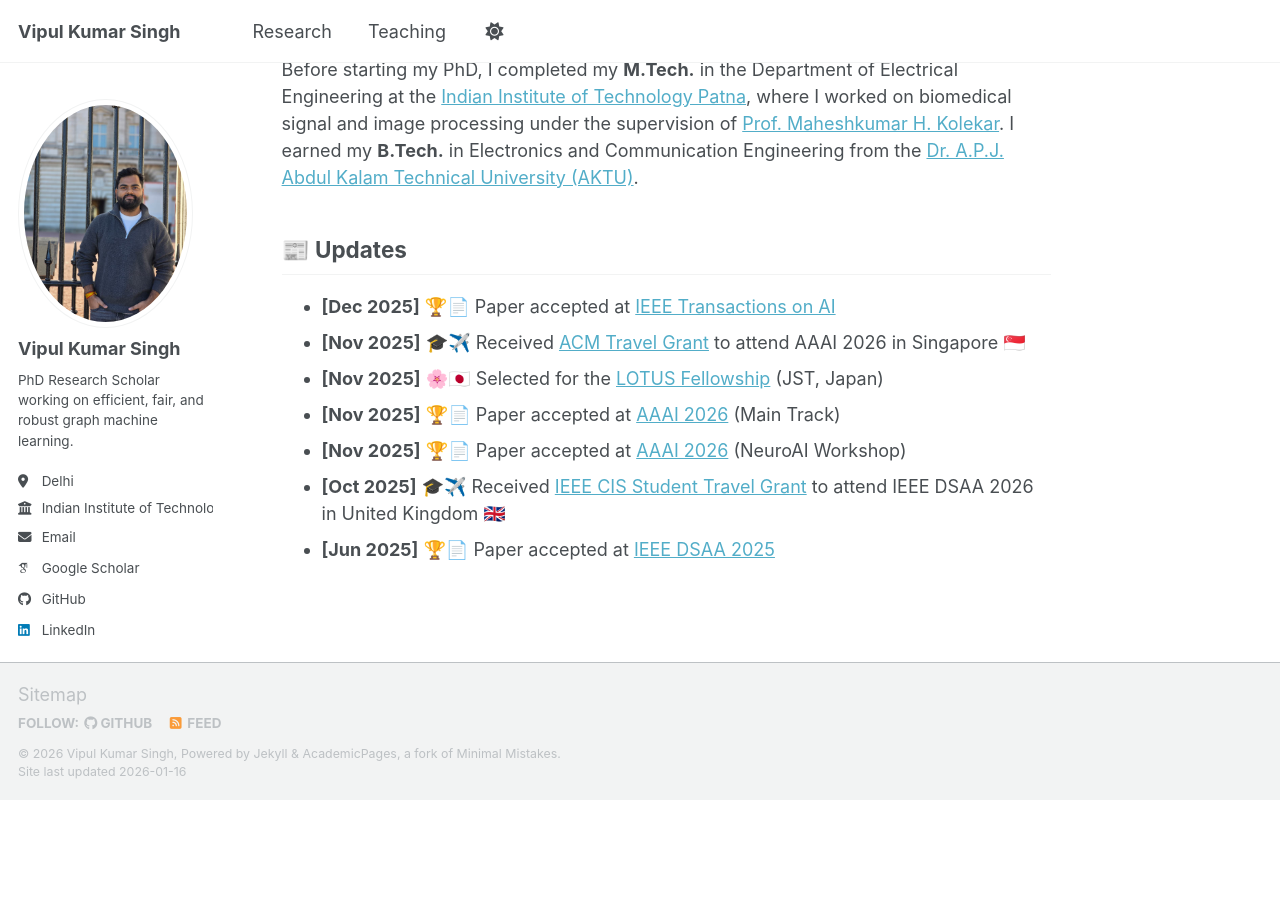
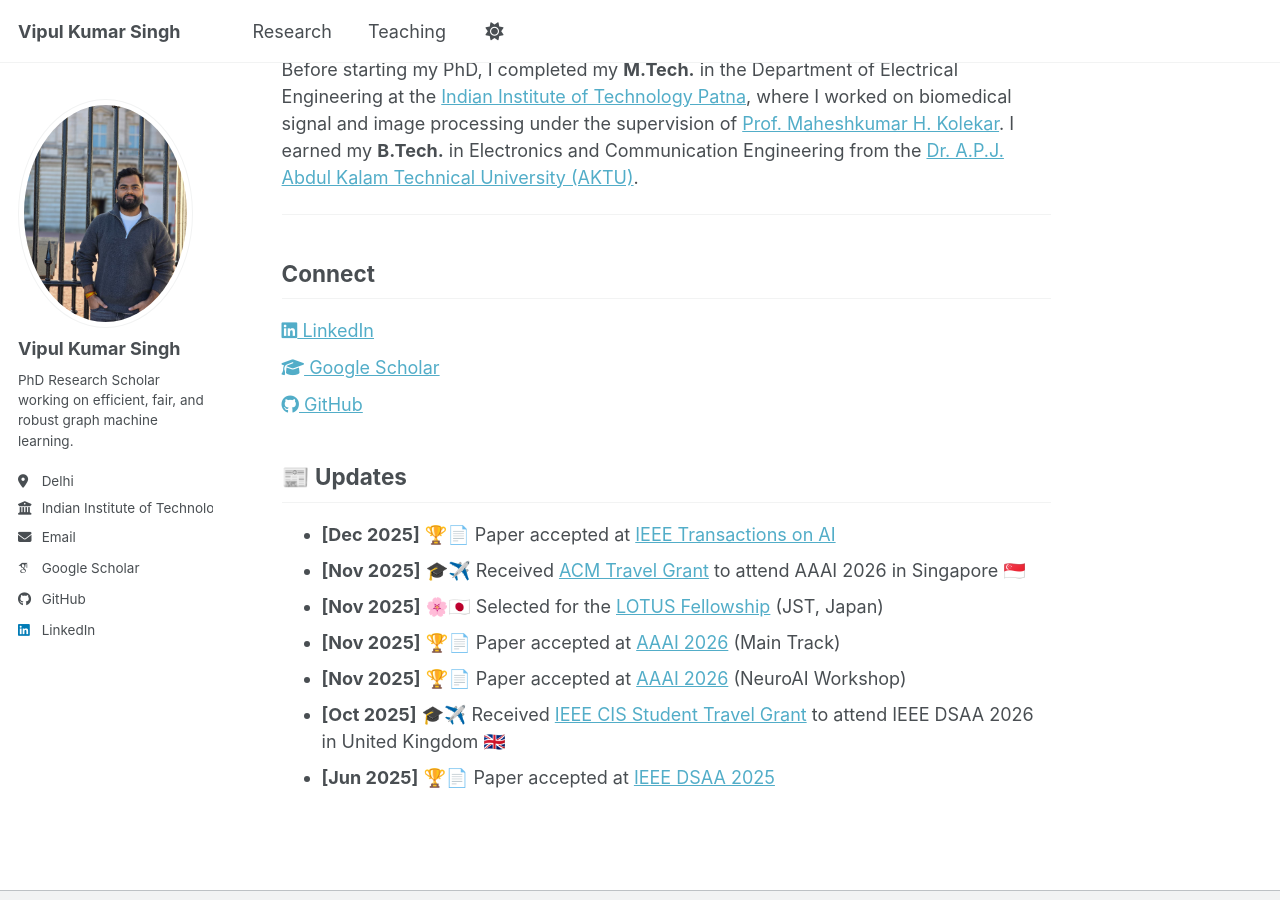
Before and after one commit to shashivipul/shashivipul.github.io, a Jekyll site: the page built from _pages/about.md, in a window 1280 px wide and 900 px high, scrolled down 414 px. Built offline with Jekyll 4.4.1, drawn with Linux system fonts in a browser that asks for light colours; some web fonts are replaced; a script bundle is joined from its source files by our own code; library files that are not in the unit come from our copies; before the commit the page ends 1214 px from its top, so only the background shows below that.

Commit message:
Update about.md

```diff
--- a/_pages/about.md
+++ b/_pages/about.md
@@ -13,6 +13,31 @@ I will be joining the lab of [Prof. Tsuyoshi Murata](https://www.net.c.titech.ac
 
 Before starting my PhD, I completed my **M.Tech.** in the Department of Electrical Engineering at the [Indian Institute of Technology Patna](https://www.iitp.ac.in), where I worked on biomedical signal and image processing under the supervision of [Prof. Maheshkumar H. Kolekar](https://www.iitp.ac.in/~mahesh/). I earned my **B.Tech.** in Electronics and Communication Engineering from the [Dr. A.P.J. Abdul Kalam Technical University (AKTU)](https://aktu.ac.in).
 
+<hr>
+
+<h2>Connect</h2>
+
+<ul style="list-style:none; padding-left:0;">
+  <li style="margin:10px 0;">
+    <a href="https://www.linkedin.com/in/YOUR_LINKEDIN/" target="_blank">
+      <i class="fab fa-linkedin"></i> LinkedIn
+    </a>
+  </li>
+
+  <li style="margin:10px 0;">
+    <a href="https://scholar.google.com/citations?user=YOUR_ID" target="_blank">
+      <i class="fas fa-graduation-cap"></i> Google Scholar
+    </a>
+  </li>
+
+  <li style="margin:10px 0;">
+    <a href="https://github.com/YOUR_USERNAME" target="_blank">
+      <i class="fab fa-github"></i> GitHub
+    </a>
+  </li>
+</ul>
+
+
 ## 📰 Updates
 - **[Dec 2025]** 🏆📄 Paper accepted at [IEEE Transactions on AI](https://cis.ieee.org/publications/ieee-transactions-on-artificial-intelligence)
 - **[Nov 2025]** 🎓✈️ Received [ACM Travel Grant](https://www.iarcs.org.in/activities/grants.php) to attend AAAI 2026 in Singapore 🇸🇬
```
